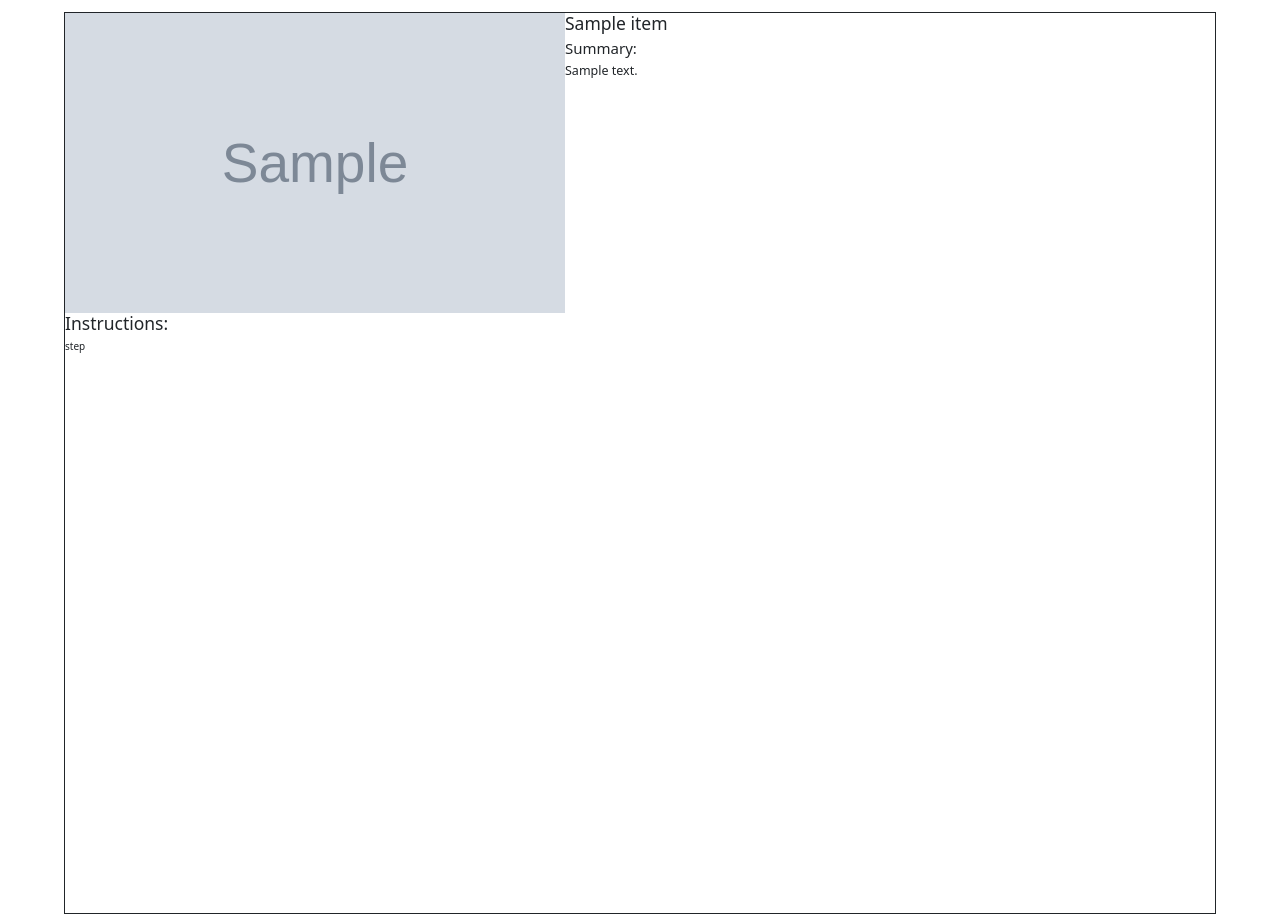
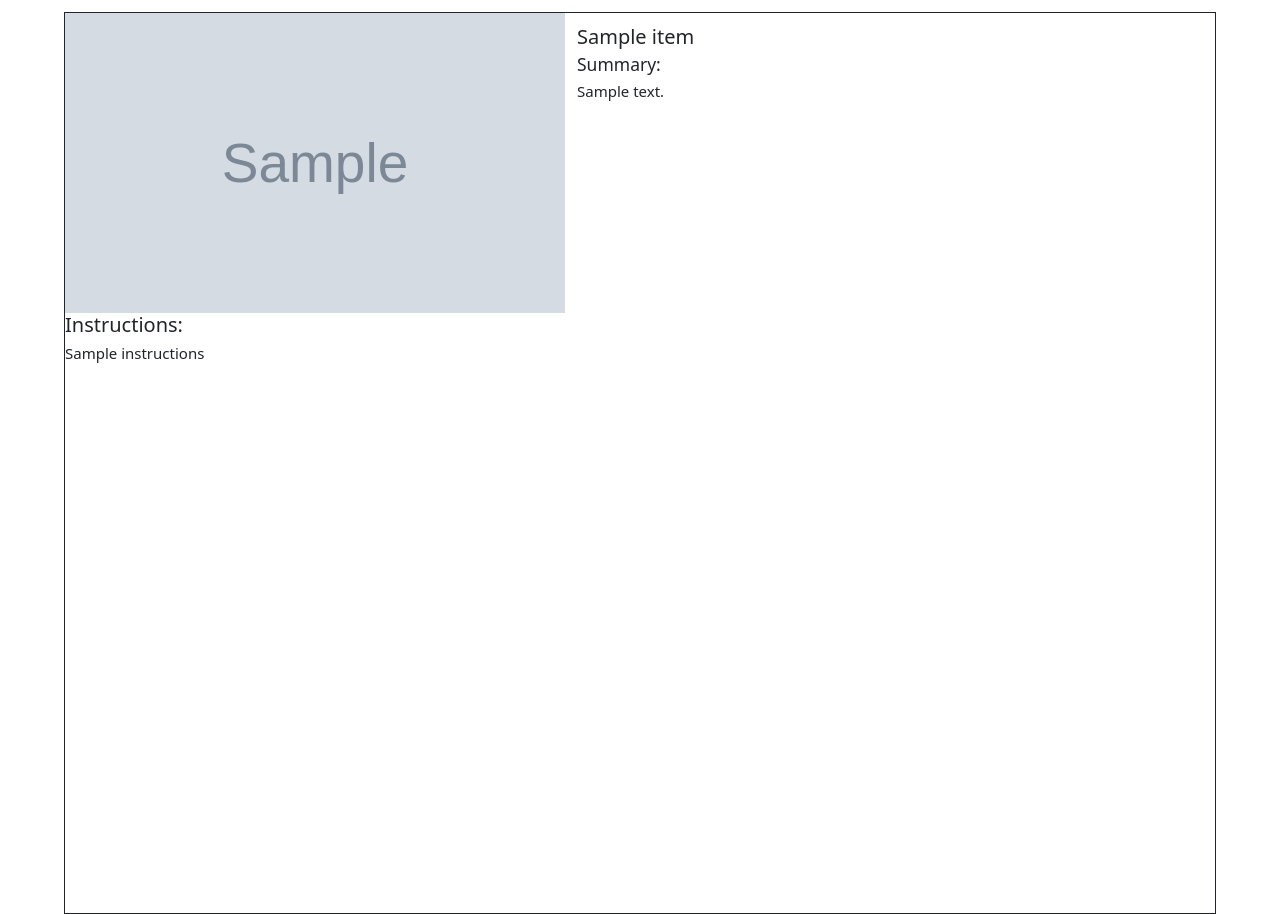
Before and after one commit to Shahabr99/Foodies, a Flask app: page /recipe/1 in a window 1280 px wide. Shown: the part 120-1034 px from the top of the page. Run offline with Flask 3, Linux system fonts and the light colour scheme; tables that the repository leaves empty hold one stand-in row (values such as "Sample post"); grey boxes marked "Sample" are stand-in pictures; a database or web service that is not in the repository returns one stand-in record (values such as "Sample title"); data that the repository does not hold is empty; parts of the project's set-up code (start-up, migrations or seed data) failed here and were passed over.

Commit message:
Working on recipe info

```diff
--- a/static/app.css
+++ b/static/app.css
@@ -308,3 +308,7 @@ ul li a:active {
   background-repeat: no-repeat;
   background-size: cover;
 }
+
+.summary {
+  padding: 1.2rem;
+}
--- a/templates/recipe.html
+++ b/templates/recipe.html
@@ -22,16 +22,14 @@
     class="recipe-image"
     style="background-image: url({{recipe['image']}})"
   ></div>
-  <div>
-    <h3>{{recipe['title']}}</h3>
-    <h4>Summary:</h4>
-    <p class="fs-5">{{recipe['summary'] | safe}}</p>
+  <div class="summary">
+    <h2>{{recipe['title']}}</h2>
+    <h3>Summary:</h3>
+    <p class="fs-4">{{recipe['summary'] | safe}}</p>
   </div>
-  <div>
-    <h3>Instructions:</h3>
-    {% for step in recipe["analyzedInstructions"]["steps"] %}
-    <p>step</p>
-    {% endfor %}
+  <div class="instructions">
+    <h2>Instructions:</h2>
+    <p class="fs-4">{{recipe["instructions"] | safe}}</p>
   </div>
 </main>
 {% endblock %}
```
